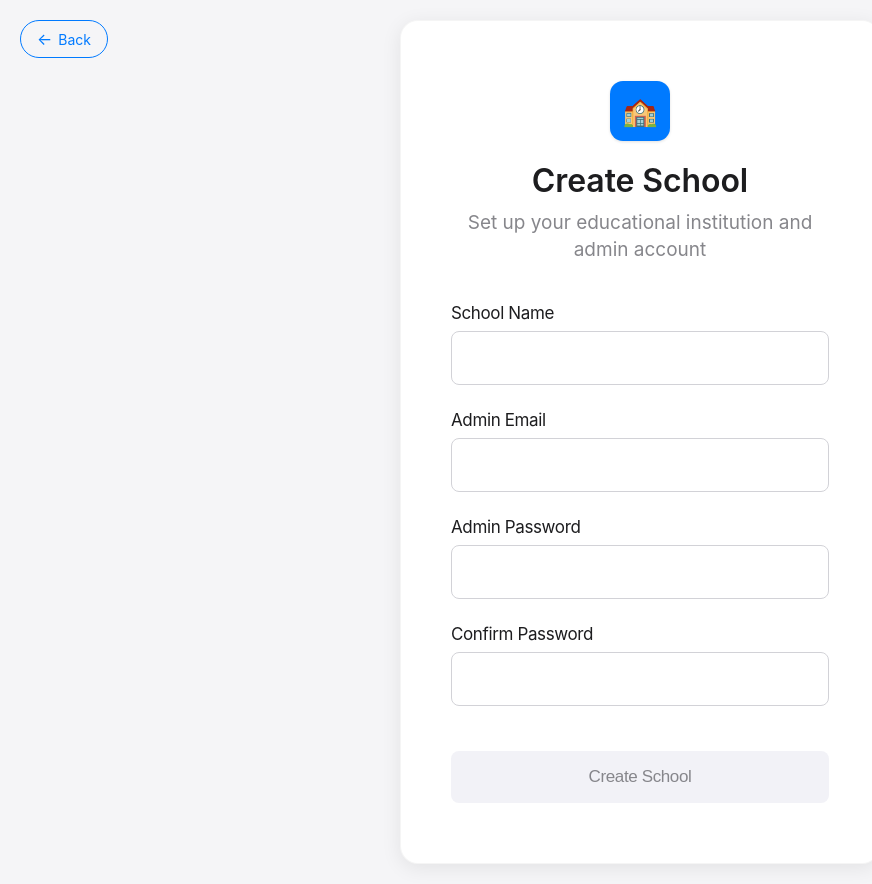
After one commit to echo-tzh/projectFlow, a Flask app: page /createSchool in a window 1280 px wide. The commit adds this page. Shown: the whole page, without its empty margins (0-872 px from the left). Run offline with Flask 3, Linux system fonts and the light colour scheme.

Commit message:
Made changes to database, completed basic creating for educational admin and login

```diff
--- a/app.py
+++ b/app.py
@@ -5,6 +5,8 @@ from features.login.loginController import login_bp
 from features.marketing.marketingController import marketing_bp
 from features.editMarketing.editMarketingController import edit_marketing_bp
 from flask_cors import CORS
+
+from features.createSchool.createSchoolController import create_school_bp
 
 
 
@@ -20,10 +22,21 @@ app.register_blueprint(login_bp)
 #register blueprint for marketingController
 app.register_blueprint(marketing_bp)
 app.register_blueprint(edit_marketing_bp)
+app.register_blueprint(create_school_bp)
+
+
 
 @app.route('/')
 def index():
+    return redirect('/marketing')
+
+@app.route('/loggin')
+def login():
     return redirect('/login')
+
+@app.route('/create-school')
+def setup_school():
+    return redirect('/createSchool')
 
 @app.route('/dashboard')
 def dashboard():
--- /dev/null
+++ b/features/createSchool/templates/createSchool.html
@@ -0,0 +1,429 @@
+
+<!DOCTYPE html>
+<html lang="en">
+<head>
+    <meta charset="UTF-8">
+    <meta name="viewport" content="width=device-width, initial-scale=1.0">
+    <title>Create School</title>
+    <style>
+        * {
+            margin: 0;
+            padding: 0;
+            box-sizing: border-box;
+        }
+
+        body {
+            font-family: -apple-system, BlinkMacSystemFont, 'Segoe UI', Roboto, Helvetica, Arial, sans-serif;
+            background: #f5f5f7;
+            min-height: 100vh;
+            display: flex;
+            align-items: center;
+            justify-content: center;
+            padding: 20px;
+        }
+
+        .container {
+            background: #ffffff;
+            border-radius: 18px;
+            padding: 60px 50px;
+            width: 100%;
+            max-width: 480px;
+            box-shadow: 0 4px 20px rgba(0, 0, 0, 0.08);
+            border: 1px solid rgba(0, 0, 0, 0.04);
+            opacity: 0;
+            transform: translateY(40px);
+            animation: fadeInUp 0.8s ease-out forwards;
+        }
+
+        @keyframes fadeInUp {
+            to {
+                opacity: 1;
+                transform: translateY(0);
+            }
+        }
+
+        .logo {
+            text-align: center;
+            margin-bottom: 40px;
+        }
+
+        .logo-icon {
+            width: 60px;
+            height: 60px;
+            background: #007AFF;
+            border-radius: 13px;
+            display: inline-flex;
+            align-items: center;
+            justify-content: center;
+            margin-bottom: 20px;
+            box-shadow: 0 1px 3px rgba(0, 0, 0, 0.12);
+            opacity: 0;
+            transform: scale(0.8);
+            animation: scaleIn 0.6s ease-out 0.3s forwards;
+        }
+
+        @keyframes scaleIn {
+            to {
+                opacity: 1;
+                transform: scale(1);
+            }
+        }
+
+        .logo-icon::after {
+            content: "🏫";
+            font-size: 28px;
+        }
+
+        h1 {
+            color: #1d1d1f;
+            font-size: 32px;
+            font-weight: 600;
+            text-align: center;
+            margin-bottom: 10px;
+            letter-spacing: -0.003em;
+        }
+
+        .subtitle {
+            color: #86868b;
+            font-size: 19px;
+            text-align: center;
+            margin-bottom: 40px;
+            line-height: 1.4;
+            font-weight: 400;
+        }
+
+        .form-group {
+            margin-bottom: 25px;
+            position: relative;
+            opacity: 0;
+            transform: translateX(-20px);
+            animation: slideInLeft 0.5s ease-out forwards;
+        }
+
+        .form-group:nth-child(1) { animation-delay: 0.5s; }
+        .form-group:nth-child(2) { animation-delay: 0.6s; }
+        .form-group:nth-child(3) { animation-delay: 0.7s; }
+        .form-group:nth-child(4) { animation-delay: 0.8s; }
+
+        @keyframes slideInLeft {
+            to {
+                opacity: 1;
+                transform: translateX(0);
+            }
+        }
+
+        label {
+            display: block;
+            color: #1d1d1f;
+            font-size: 17px;
+            font-weight: 400;
+            margin-bottom: 8px;
+            letter-spacing: -0.022em;
+        }
+
+        input[type="text"],
+        input[type="email"],
+        input[type="password"] {
+            width: 100%;
+            padding: 16px 16px;
+            border: 1px solid #d2d2d7;
+            border-radius: 8px;
+            font-size: 17px;
+            font-family: inherit;
+            background: #ffffff;
+            transition: all 0.15s ease;
+            outline: none;
+            -webkit-appearance: none;
+            appearance: none;
+        }
+
+        input[type="text"]:focus,
+        input[type="email"]:focus,
+        input[type="password"]:focus {
+            border-color: #007AFF;
+            box-shadow: 0 0 0 4px rgba(0, 125, 251, 0.6);
+        }
+
+        input[type="text"]:hover,
+        input[type="email"]:hover,
+        input[type="password"]:hover {
+            border-color: #b0b0b0;
+        }
+
+        .password-match {
+            font-size: 14px;
+            margin-top: 8px;
+            opacity: 0;
+            transition: all 0.3s ease;
+        }
+
+        .password-match.show {
+            opacity: 1;
+        }
+
+        .password-match.match {
+            color: #30d158;
+        }
+
+        .password-match.no-match {
+            color: #ff453a;
+        }
+
+        .submit-btn {
+            width: 100%;
+            padding: 16px;
+            background: #007AFF;
+            color: white;
+            border: none;
+            border-radius: 8px;
+            font-size: 17px;
+            font-weight: 400;
+            cursor: pointer;
+            transition: all 0.15s ease;
+            margin-top: 20px;
+            position: relative;
+            overflow: hidden;
+            letter-spacing: -0.022em;
+            opacity: 0;
+            transform: translateY(20px);
+            animation: fadeInUp 0.5s ease-out 0.9s forwards;
+        }
+
+        .submit-btn:hover {
+            background: #0056b3;
+        }
+
+        .submit-btn:active {
+            background: #004494;
+        }
+
+        .submit-btn:disabled {
+            background: #f2f2f7;
+            color: #86868b;
+            cursor: not-allowed;
+        }
+
+        .back-btn {
+            position: absolute;
+            top: 20px;
+            left: 20px;
+            padding: 8px 16px;
+            background: transparent;
+            color: #007AFF;
+            border: 1px solid #007AFF;
+            border-radius: 20px;
+            font-size: 14px;
+            font-weight: 400;
+            cursor: pointer;
+            text-decoration: none;
+            display: inline-flex;
+            align-items: center;
+            gap: 6px;
+            transition: all 0.15s ease;
+            opacity: 0;
+            transform: translateX(-20px);
+            animation: slideInLeft 0.5s ease-out 0.2s forwards;
+        }
+
+        .back-btn:hover {
+            background: #007AFF;
+            color: white;
+        }
+
+        .back-btn::before {
+            content: "←";
+            font-size: 16px;
+        }
+
+        .error-message {
+            background: #fff1f0;
+            border: 1px solid #ffd6cc;
+            color: #bf2600;
+            padding: 12px 16px;
+            border-radius: 8px;
+            margin-bottom: 20px;
+            font-size: 15px;
+            text-align: center;
+        }
+
+        .success-message {
+            background: #f0fff4;
+            border: 1px solid #b3f5cc;
+            color: #0d7377;
+            padding: 12px 16px;
+            border-radius: 8px;
+            margin-bottom: 20px;
+            font-size: 15px;
+            text-align: center;
+        }
+
+        /* Responsive design */
+        @media (max-width: 600px) {
+            .container {
+                padding: 40px 30px;
+                border-radius: 15px;
+            }
+
+            h1 {
+                font-size: 28px;
+            }
+
+            .subtitle {
+                font-size: 16px;
+            }
+
+            .back-btn {
+                top: 15px;
+                left: 15px;
+                padding: 6px 12px;
+                font-size: 13px;
+            }
+        }
+
+        /* Loading animation */
+        .submit-btn.loading::after {
+            content: "";
+            position: absolute;
+            top: 50%;
+            left: 50%;
+            width: 20px;
+            height: 20px;
+            margin: -10px 0 0 -10px;
+            border: 2px solid transparent;
+            border-top: 2px solid #fff;
+            border-radius: 50%;
+            animation: spin 1s linear infinite;
+        }
+
+        .submit-btn.loading {
+            color: transparent;
+        }
+
+        @keyframes spin {
+            0% { transform: rotate(0deg); }
+            100% { transform: rotate(360deg); }
+        }
+    </style>
+</head>
+<body>
+    <a href="{{ url_for('index') }}" class="back-btn">Back</a>
+
+    <div class="container">
+        <div class="logo">
+            <div class="logo-icon"></div>
+            <h1>Create School</h1>
+            <p class="subtitle">Set up your educational institution and admin account</p>
+        </div>
+
+        {% with messages = get_flashed_messages(with_categories=true) %}
+        {% if messages %}
+        {% for category, message in messages %}
+        <div class="{{ 'error-message' if category == 'error' else 'success-message' }}">
+            {{ message }}
+        </div>
+        {% endfor %}
+        {% endif %}
+        {% endwith %}
+
+        <form method="POST" id="createSchoolForm">
+            <div class="form-group">
+                <label for="school_name">School Name</label>
+                <input type="text" id="school_name" name="school_name" required>
+            </div>
+
+            <div class="form-group">
+                <label for="admin_email">Admin Email</label>
+                <input type="email" id="admin_email" name="admin_email" required>
+            </div>
+
+            <div class="form-group">
+                <label for="admin_password">Admin Password</label>
+                <input type="password" id="admin_password" name="admin_password" required>
+            </div>
+
+            <div class="form-group">
+                <label for="confirm_password">Confirm Password</label>
+                <input type="password" id="confirm_password" name="confirm_password" required>
+                <div class="password-match" id="passwordMatch"></div>
+            </div>
+
+            <button type="submit" class="submit-btn" id="submitBtn">Create School</button>
+        </form>
+    </div>
+
+    <script>
+        // Password confirmation validation
+        const passwordInput = document.getElementById('admin_password');
+        const confirmPasswordInput = document.getElementById('confirm_password');
+        const passwordMatch = document.getElementById('passwordMatch');
+        const submitBtn = document.getElementById('submitBtn');
+        const form = document.getElementById('createSchoolForm');
+
+        function checkPasswordMatch() {
+            const password = passwordInput.value;
+            const confirmPassword = confirmPasswordInput.value;
+
+            if (confirmPassword.length === 0) {
+                passwordMatch.classList.remove('show', 'match', 'no-match');
+                updateSubmitButton();
+                return;
+            }
+
+            passwordMatch.classList.add('show');
+
+            if (password === confirmPassword) {
+                passwordMatch.classList.remove('no-match');
+                passwordMatch.classList.add('match');
+                passwordMatch.textContent = '✓ Passwords match';
+            } else {
+                passwordMatch.classList.remove('match');
+                passwordMatch.classList.add('no-match');
+                passwordMatch.textContent = '✗ Passwords do not match';
+            }
+
+            updateSubmitButton();
+        }
+
+        function updateSubmitButton() {
+            const password = passwordInput.value;
+            const confirmPassword = confirmPasswordInput.value;
+            const schoolName = document.getElementById('school_name').value;
+            const adminEmail = document.getElementById('admin_email').value;
+
+            const allFieldsFilled = schoolName && adminEmail && password && confirmPassword;
+            const passwordsMatch = password === confirmPassword;
+
+            if (allFieldsFilled && passwordsMatch) {
+                submitBtn.disabled = false;
+            } else {
+                submitBtn.disabled = true;
+            }
+        }
+
+        // Add event listeners
+        passwordInput.addEventListener('input', checkPasswordMatch);
+        confirmPasswordInput.addEventListener('input', checkPasswordMatch);
+        document.getElementById('school_name').addEventListener('input', updateSubmitButton);
+        document.getElementById('admin_email').addEventListener('input', updateSubmitButton);
+
+        // Form submission with loading state
+        form.addEventListener('submit', function(e) {
+            const password = passwordInput.value;
+            const confirmPassword = confirmPasswordInput.value;
+
+            if (password !== confirmPassword) {
+                e.preventDefault();
+                alert('Passwords do not match!');
+                return;
+            }
+
+            // Add loading state
+            submitBtn.classList.add('loading');
+            submitBtn.disabled = true;
+        });
+
+        // Initial check
+        updateSubmitButton();
+    </script>
+</body>
+</html>
--- a/features/marketing/templates/marketing.html
+++ b/features/marketing/templates/marketing.html
@@ -545,8 +545,8 @@
                 <a href="#" class="nav-link">Support</a>
             </div>
             <div class="nav-actions">
-                <a href="#" class="nav-link">Sign In</a>
-                <a href="#" class="nav-cta">Get Started</a>
+                <a href="loggin" class="nav-link">Sign In</a>
+                <a href="createSchool" class="nav-cta">Get Started</a>
             </div>
         </div>
     </nav>
```
Also changed, not shown: features/createSchool/createSchoolController.py (added, +66 -0 lines), features/login/loginController.py (+6 -1 lines), features/login/templates/login.html (+15 -0 lines), shared/models.py (+47 -10 lines).
